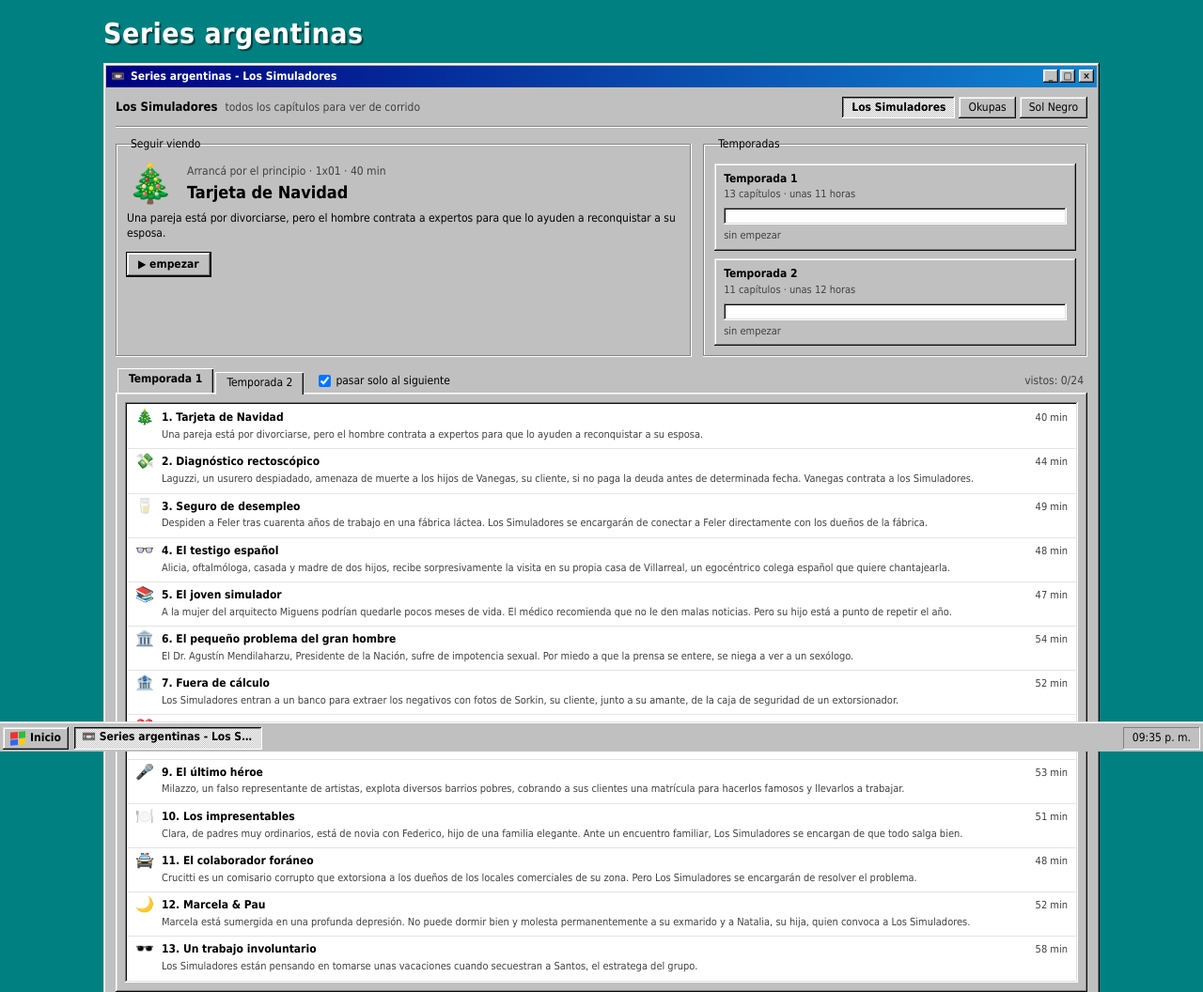
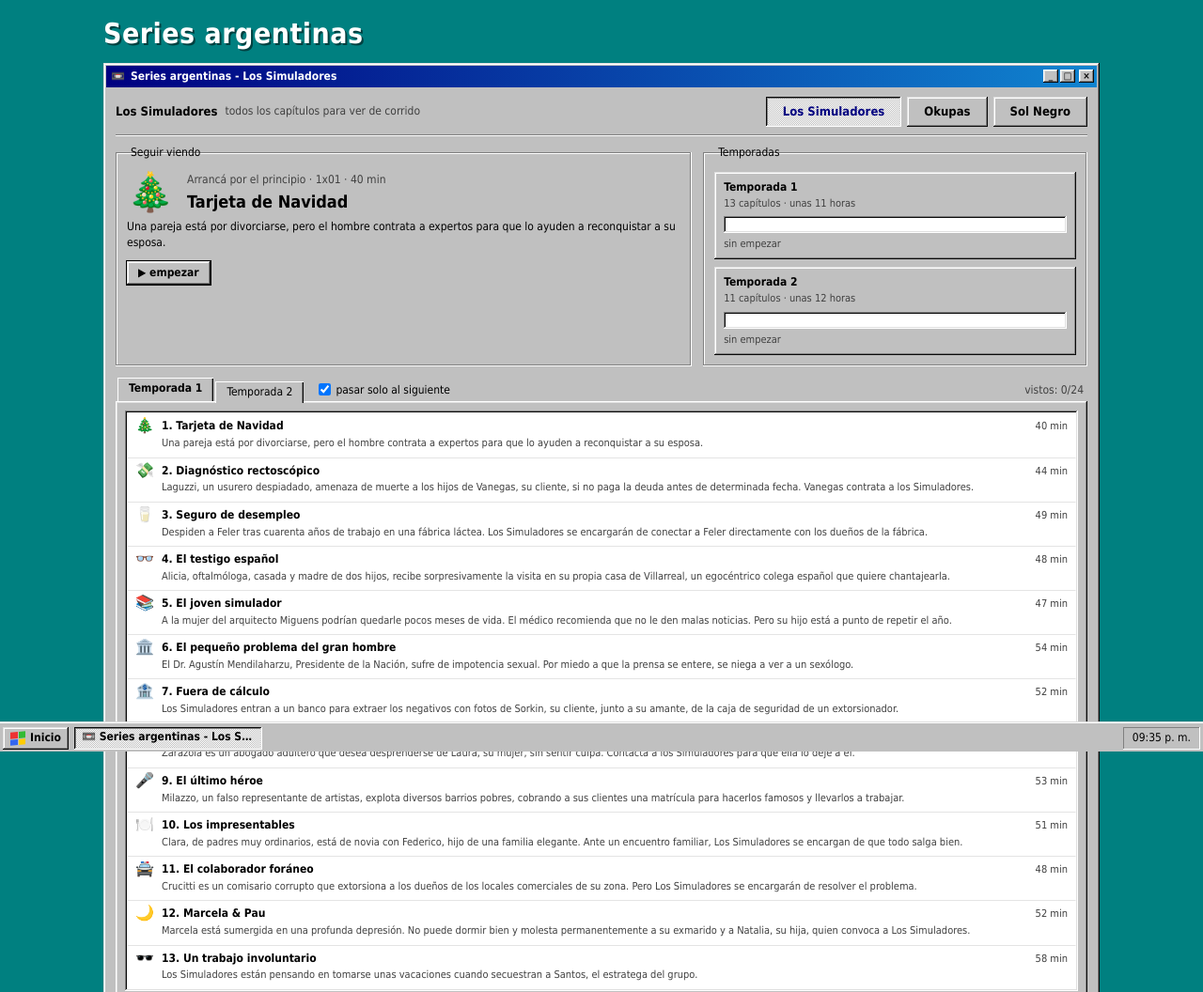
Before and after one commit to pedrofelipe14/simuladores, a plain HTML site: page index.html in a window 1280 px wide. Shown: the top 1056 px of the page at 94% size. Drawn offline with Linux system fonts and the light colour scheme.

Commit message:
Botones de series más grandes

```diff
--- a/index.html
+++ b/index.html
@@ -38,9 +38,10 @@ button:disabled { color: #808080; text-shadow: 1px 1px 0 #fff; cursor: default;
 .toolbar h1 { font-size: 13px; margin: 0; }
 .toolbar h1 a { color: #000; text-decoration: none; }
 .toolbar .sub { color: #404040; }
-.shows { display: flex; gap: 4px; margin-left: auto; }
-.shows button { min-width: 0; padding: 3px 10px; }
-.shows button.on { font-weight: bold; background: #e0e0e0 repeating-conic-gradient(#c0c0c0 0 25%, #fff 0 50%) 0 0 / 2px 2px; box-shadow: inset -1px -1px #fff, inset 1px 1px #0a0a0a, inset -2px -2px #dfdfdf, inset 2px 2px #808080; }
+.shows { display: flex; gap: 6px; margin-left: auto; }
+.shows button { min-width: 0; padding: 7px 18px; font-size: 13px; font-weight: bold; min-height: 32px; }
+.shows button:active:not(:disabled) { padding: 8px 17px 6px 19px; }
+.shows button.on { color: #000080; background: #e0e0e0 repeating-conic-gradient(#c0c0c0 0 25%, #fff 0 50%) 0 0 / 2px 2px; box-shadow: inset -1px -1px #fff, inset 1px 1px #0a0a0a, inset -2px -2px #dfdfdf, inset 2px 2px #808080; }
 .shows + .back { margin-left: 4px; }
 .back { margin-left: auto; color: #000; text-decoration: none; background: #c0c0c0; box-shadow: inset -1px -1px #0a0a0a, inset 1px 1px #dfdfdf, inset -2px -2px #808080, inset 2px 2px #fff; padding: 4px 12px; min-height: 23px; }
 .back:active:not(:disabled) { color: #000; padding: 5px 11px 3px 13px; box-shadow: inset -1px -1px #fff, inset 1px 1px #0a0a0a, inset -2px -2px #dfdfdf, inset 2px 2px #808080; }
```
